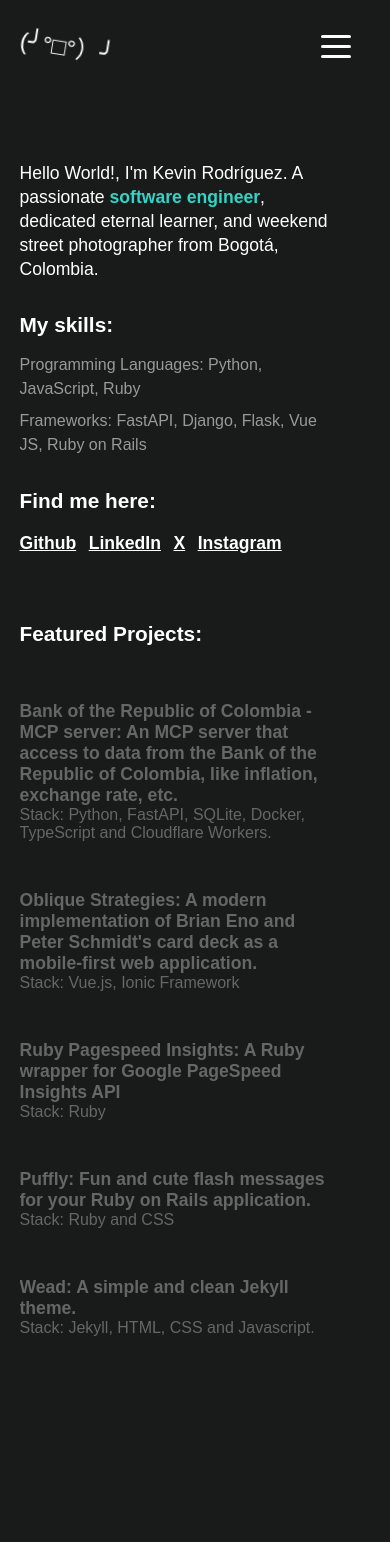
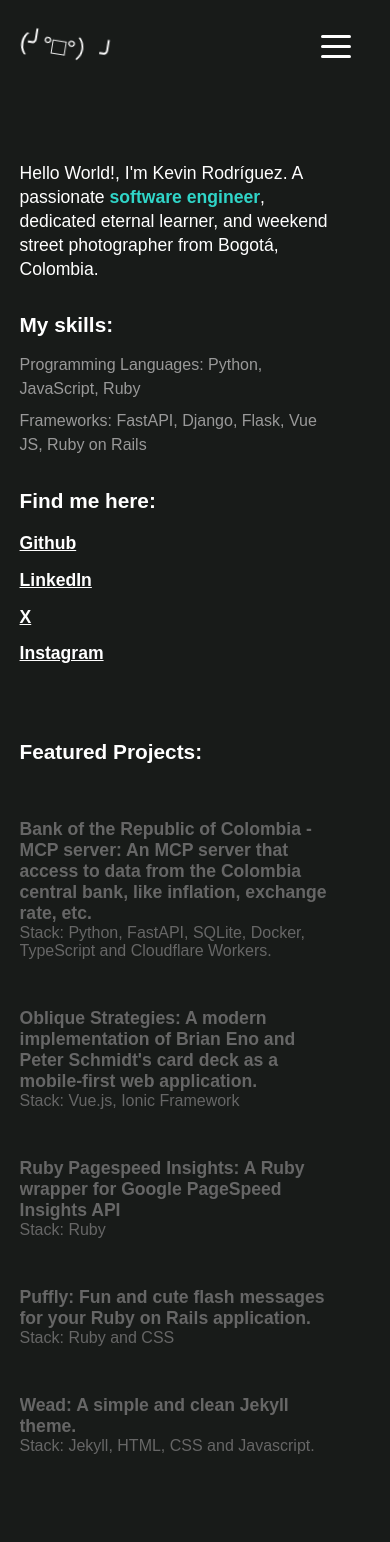
Before and after one commit to kevyder/kevyder.github.io, a Jekyll site: the page built from index.markdown, in a window 390 px wide. Built offline with Jekyll 4.4.1, drawn with Linux system fonts in a browser that asks for light colours; some web fonts are replaced; before the commit the page ends 1424 px from its top, so only the background shows below that.

Commit message:
feat: change social link mobile alignment

```diff
--- a/_projects/2025-10-14-banrepco-mcp.markdown
+++ b/_projects/2025-10-14-banrepco-mcp.markdown
@@ -1,7 +1,7 @@
 ---
 layout: project
 title:  "Bank of the Republic of Colombia - MCP server"
-description: "An MCP server that access to data from the Bank of the Republic of Colombia, like inflation, exchange rate, etc."
+description: "An MCP server that access to data from the Colombia central bank, like inflation, exchange rate, etc."
 stack: "Python, FastAPI, SQLite, Docker, TypeScript and Cloudflare Workers."
 source: "https://github.com/kevyder/banrepco_mcp"
 order: 1
--- a/_sass/main-section.scss
+++ b/_sass/main-section.scss
@@ -87,6 +87,13 @@ $dark-turquoise: #30d5c8;
         }
       }
     }
+
+    @media (max-width: 768px) {
+      li {
+        display: block !important;
+        margin: 0.5rem 0;
+      }
+    }
   }
 
   // projects section
```
